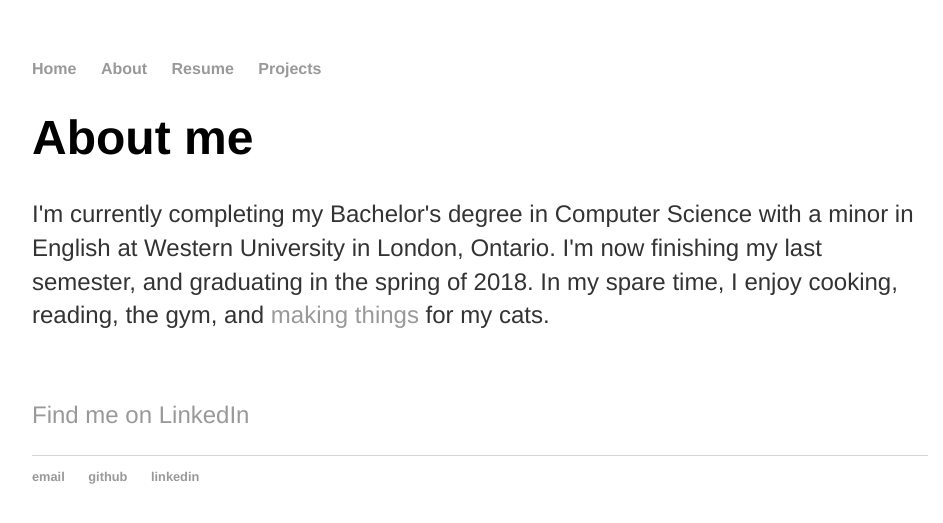
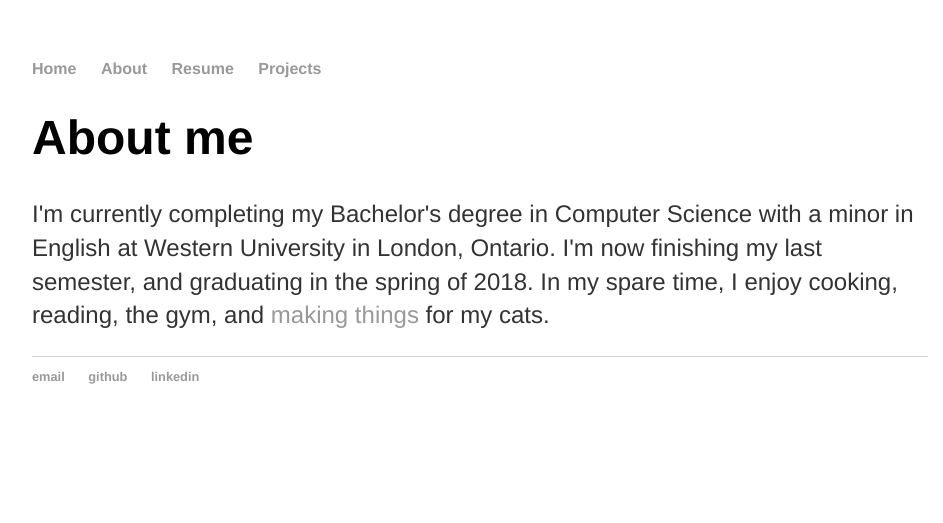
Before and after one commit to jstreet2/jstreet.github.io, a Jekyll site: the page built from about/index.html, in a window 1280 px wide. Shown: the top 523 px of the page, without its empty margins (160-1103 px from the left). Built offline with Jekyll 4.4.1, drawn with Linux system fonts in a browser that asks for light colours.

Commit message:
removed linkedin link

```diff
--- a/about/index.html
+++ b/about/index.html
@@ -7,6 +7,4 @@ title: About Jennifer
 	<p>I'm currently completing my Bachelor's degree in Computer Science with a minor in English at Western University in London, Ontario.
   	I'm now finishing my last semester, and graduating in the spring of 2018. In my spare time, I enjoy cooking, reading, the gym, and
   	<a href="https://github.com/jstreet2/cattoy">making things</a> for my cats.</p>
-	<br>
-	<p><a href="https://linkedin.com/in/jennifer-street-695790113">Find me on LinkedIn</a></p>
 </div>
```
